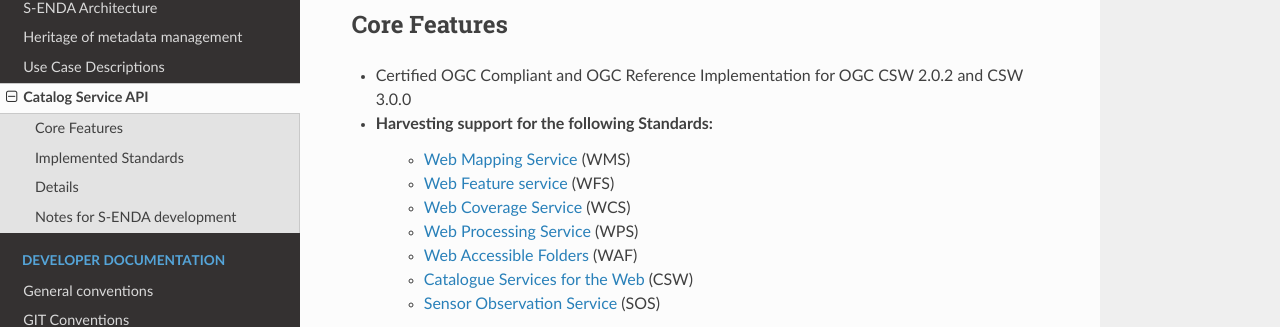
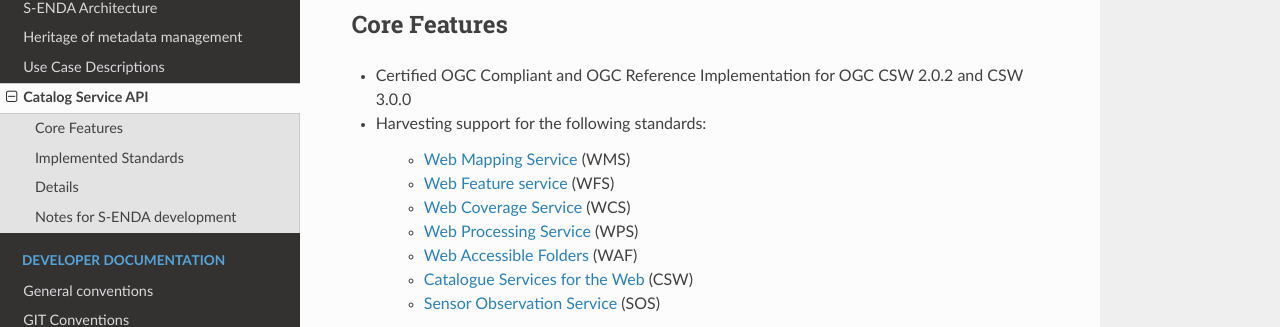
Before and after one commit to metno/S-ENDA-documentation, a Sphinx documentation site: the page built from source/catalog_service_API.rst, in a window 1280 px wide and 900 px high, scrolled down 368 px. Shown: the part 144-471 px from the top of the window. Built offline with Sphinx 7.4.7 and the Read the Docs theme 2.0.0, drawn with Linux system fonts in a browser that asks for light colours.

Commit message:
GH-68: minor changes to nested list

```diff
--- a/source/catalog_service_API.rst
+++ b/source/catalog_service_API.rst
@@ -19,14 +19,16 @@
 ===============
 
 * Certified OGC Compliant and OGC Reference Implementation for OGC CSW 2.0.2 and CSW 3.0.0
-* Harvesting support for the following Standards:
-    - `Web Mapping Service <https://www.opengeospatial.org/standards/wms>`__ (WMS)
-    - `Web Feature service <https://www.opengeospatial.org/standards/wfs>`__ (WFS)
-    - `Web Coverage Service <https://www.opengeospatial.org/standards/wcs>`__ (WCS)
-    - `Web Processing Service <https://www.opengeospatial.org/standards/wps>`__ (WPS)
-    - `Web Accessible Folders <https://ioos.github.io/catalog/pages/registry/waf_creation/>`__ (WAF)
-    - `Catalogue Services for the Web <https://www.opengeospatial.org/standards/cat>`__ (CSW)
-    - `Sensor Observation Service <https://www.opengeospatial.org/standards/sos>`__ (SOS)
+* Harvesting support for the following standards:
+
+   * `Web Mapping Service <https://www.opengeospatial.org/standards/wms>`__ (WMS)
+   * `Web Feature service <https://www.opengeospatial.org/standards/wfs>`__ (WFS)
+   * `Web Coverage Service <https://www.opengeospatial.org/standards/wcs>`__ (WCS)
+   * `Web Processing Service <https://www.opengeospatial.org/standards/wps>`__ (WPS)
+   * `Web Accessible Folders <https://ioos.github.io/catalog/pages/registry/waf_creation/>`__ (WAF)
+   * `Catalogue Services for the Web <https://www.opengeospatial.org/standards/cat>`__ (CSW)
+   * `Sensor Observation Service <https://www.opengeospatial.org/standards/sos>`__ (SOS)
+
 * Implements the `INSPIRE <https://inspire.ec.europa.eu/>`__ Discovery Services 3.0
 * Implements the ISO Metadata Application Profile 1.0.0
 * Implements the Federal Geographic Data Committee (FGDC) `Content Standard for Digital Geospatial Metadata <https://www.fgdc.gov/metadata/csdgm-standard>`__ (CSDGM) Application Profile for CSW 2.0
```
